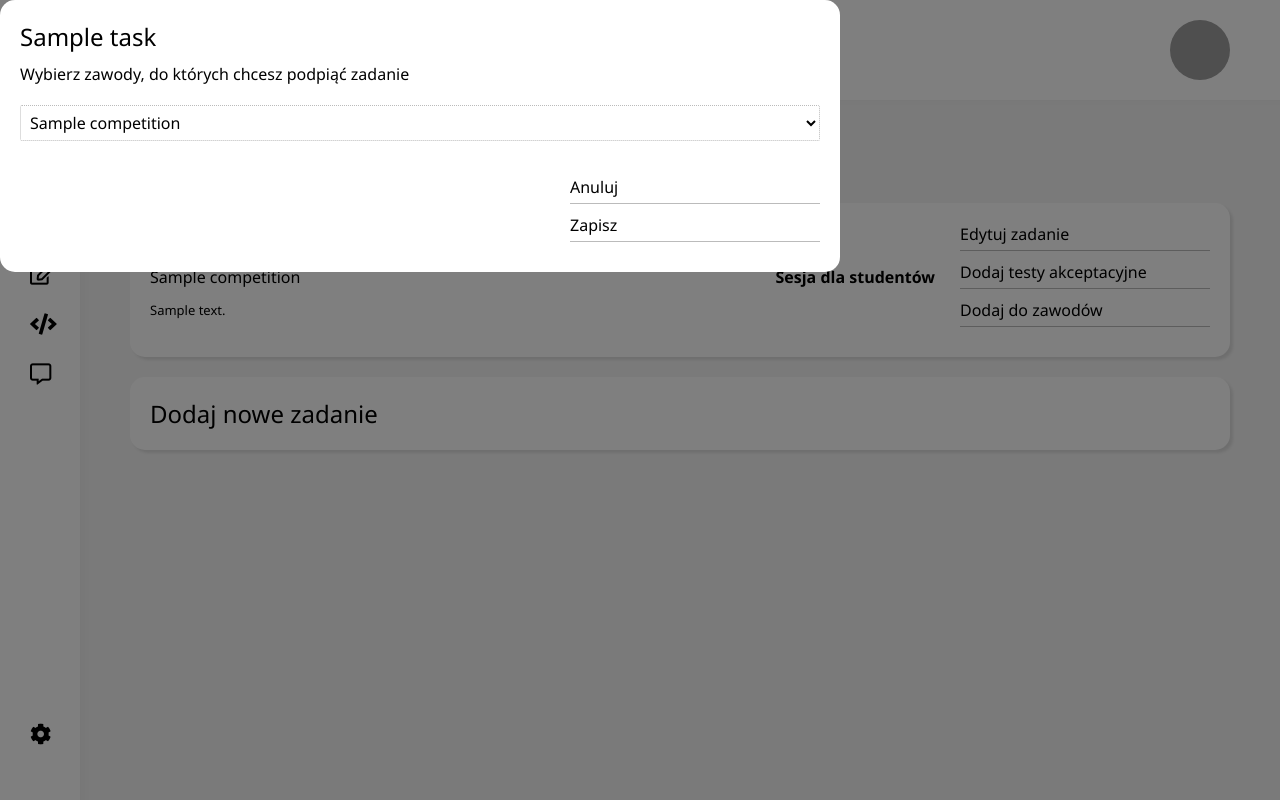
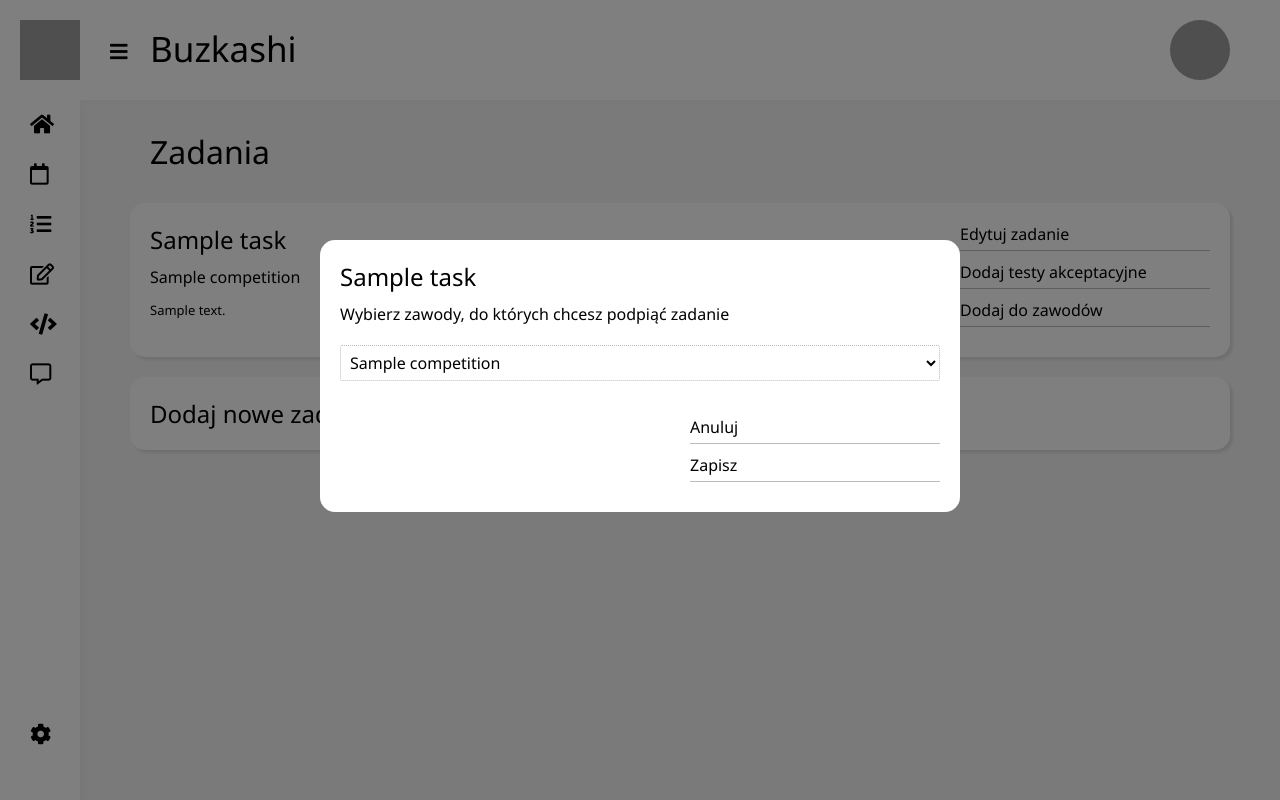
Before and after one commit to RafalKiszczyszyn/Buzkashi, a Django app: page /tasks/ in a window 1280 px wide, after a click on "Dodaj do zawodów". Run offline with Django 3.2, Linux system fonts and the light colour scheme; a user stored in the database is signed in; tables that the repository leaves empty hold one stand-in row (values such as "Sample post"); some libraries are stand-ins or nearby versions; grey boxes are pictures that could not be loaded.

Commit message:
PU Dodanie zadania - podłączenie logiki: Fix modal

```diff
--- a/buzkashi_app/views.py
+++ b/buzkashi_app/views.py
@@ -41,7 +41,8 @@ def task_edit_view(request, task_id):
         form.save()
 
     context = {
-        'form': form
+        'form': form,
+        'task': task
     }
     return render(request, "tasks/task_edit.html", context)
 
--- a/static/css/modal.css
+++ b/static/css/modal.css
@@ -1,9 +1,22 @@
+.modal-dialog {
+    max-width: 50vw;
+    margin: 30vh auto auto auto;
+    pointer-events: auto;
+}
+
 .modal-dialog .tile {
-    position: relative;
-    max-width: 800px;
-    min-height: calc(100% - 3.5rem);
     box-shadow: none;
-    pointer-events: auto;
+}
+
+.modal-dialog .tile-grid {
+    display: grid;
+    grid-template-columns: auto 250px;
+    grid-gap: 25px;
+}
+
+.modal-dialog .tile-content {
+    grid-column-start: 1;
+    grid-column-end: 3;
 }
 
 .tile-content select {
@@ -19,23 +32,9 @@
 }
 
 .modal-dialog .tile-buttons {
-    right: 20px;
-}
-
-.modal-dialog .tile-grid {
-    display: grid;
-    grid-template-columns: auto 250px;
-    grid-gap: 25px;
-}
-
-.modal-dialog .tile-content {
-    grid-column-start: 1;
-    grid-column-end: 3;
-}
-
-.modal-dialog .tile-buttons {
     grid-column-start: 2;
     grid-column-end: 3;
+    right: 20px;
 }
 
 .modal-open {
--- a/templates/tasks/modal.html
+++ b/templates/tasks/modal.html
@@ -1,6 +1,6 @@
 <div class="modal fade" id="exampleModal" tabindex="-1" role="dialog"
      aria-labelledby="exampleModalLabel" aria-hidden="true">
-    <div class="modal-dialog modal-dialog-centered" role="document">
+    <div class="modal-dialog" role="document">
         <div class="tile">
             <form action="." method="POST"> {% csrf_token %}
                 <div class="tile-grid">
```
Also changed, not shown: templates/tasks/task_edit.html (+8 -0 lines).
